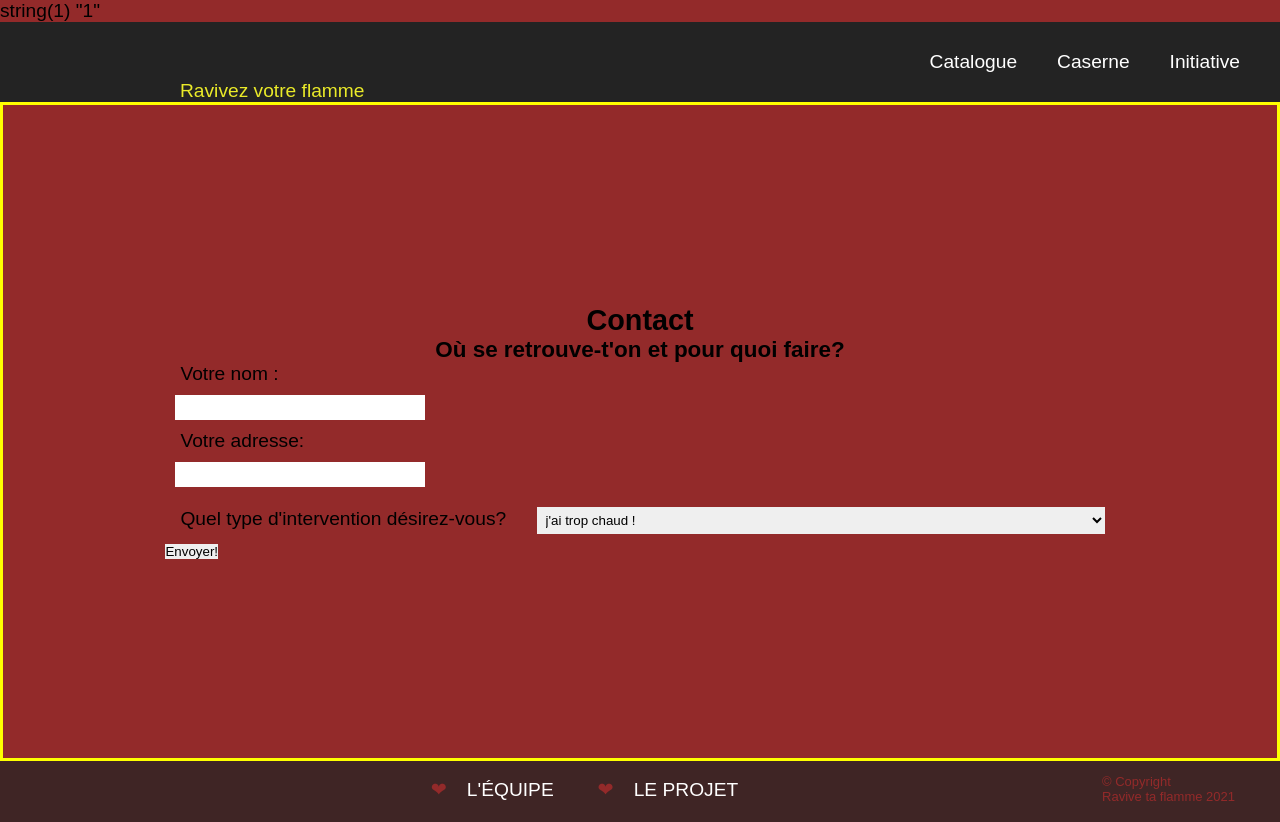
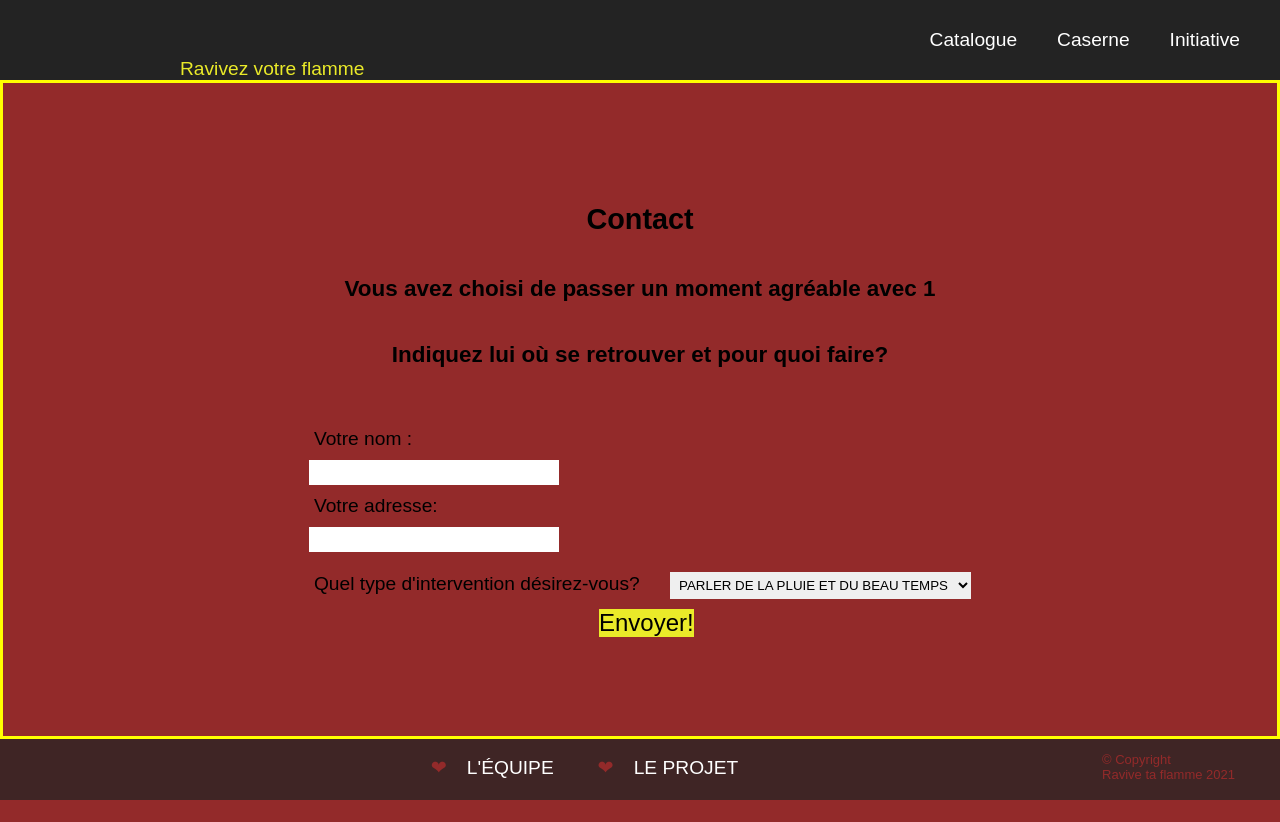
Before and after one commit to olivierjoubert/Firemen, a PHP site: page /formulaire.php?id=1 in a window 1280 px wide. After the commit the page ends 800 px from the top, so only its background shows below. Run offline with PHP 8.4, Linux system fonts and the light colour scheme.

Commit message:
design formulaire et affichage nom homme/femme réservé

```diff
--- a/catalogue.php
+++ b/catalogue.php
@@ -44,7 +44,7 @@
                             <span class="people-name">Bio : </span><?= $people['bio']; ?>
                                 <div class="divbutton">
                                     <form method="get" action="formulaire.php">
-                                    <input type="hidden" name="id" value="<?= $people['id'] ?>">
+                                    <input type="hidden" name="id" value="<?= $people['name'] ?>">
                                         <button class="fire-button">Réservez moi</button>
                                     </form>
                                 </div>
--- a/catalogueFemme.php
+++ b/catalogueFemme.php
@@ -44,8 +44,8 @@
                             <span class="people-name">Bio : </span><?= $people['bio']; ?>
                                 <div class="divbutton">
                                     <form method="get" action="formulaire.php">
-                                        console.log($people['id']);
-                                    <input class="fire-button" type="submit" value="Réservez-moi" name=<?$people['id']?>
+                                   <input type="hidden" name="id" value="<?= $people['name'] ?>">
+                                          <button class="fire-button">Réservez moi</button>
                                     </form>
                                 </div>
                     </div>
--- a/formulaire.php
+++ b/formulaire.php
@@ -1,5 +1,3 @@
-<?php var_dump($_GET["id"])?>
-
 <!DOCTYPE html>
 <?php
 require('head.php')
@@ -11,9 +9,12 @@ require('head.php')
     require('header.php')
     ?>
     <div class="main-container">
-        <h2>Contact</h2>
-        <h3>Où se retrouve-t'on et pour quoi faire?</h3>
-        <form class = "formulaire" action="" method="get">
+        <h2 class="texte-du-formulaire">Contact</h2>
+        <h3 class="texte-du-formulaire">
+        <?php echo "Vous avez choisi de passer un moment agréable avec " . ($_GET ['id']) ?>
+        </h3>
+        <h3 class="texte-du-formulaire dernière-demande-formulaire">Indiquez lui où se retrouver et pour quoi faire?</h3>
+        <form class = "formulaire-de-contact" action="" method="get">
             <div>
                 <label for="identity">Votre nom :</label>
                 <input type="text" id="identity" name="identity" class="champ">
@@ -25,21 +26,16 @@ require('head.php')
             <div>
                 <label for="action">Quel type d'intervention désirez-vous?</label>
                 <select name="action" id="action">
-                    <OPTION>j'ai trop chaud !
-                    <OPTION>bouche à bouche please <3
-                    <OPTION>j'aimerai une oreille attentive pour raconter ma vie....
-                    <OPTION>méga incendie : venez à plusieurs, prenez vos lances, la grande échelle et éteignez-moi ça
+                    <option value="action1">PARLER DE LA PLUIE ET DU BEAU TEMPS</option>
+                    <option value="action2">BOUCHE A BOUCHE <3</option>
+                    <option value="action3">JE SUIS EN FEU...</option>
                 </select>
             </div>
             <div>
-                <input type="button" value="Envoyer!" class="contact">
+                <input type="button" value="Envoyer!" class="contact-button">
             </div>
         </form>
         <script>
-            const HotButton = document.querySelector('.contact');
-            HotButton.addEventListener('mouseover',function (){
-                HotButton.style.backgroundColor = "red";
-            });
             const Alerting = document.querySelector('.contact');
             Alerting.addEventListener('click',function (){
                 alert("Votre rendez-vous est pris!");
--- a/style.css
+++ b/style.css
@@ -431,3 +431,27 @@ select {
 .titre-des-image-des-pompiers-de-image-et-texte{
     margin: 20px;
 }
+
+/* Debut formulaire ================================= */
+
+.formulaire-de-contact{
+    display: flex;
+    flex-direction: column ;
+}
+
+.contact-button{
+    background-color: #eaea29;
+    font-size: x-large;
+    display: flex;
+    position: relative;
+    justify-content: center;
+    margin-left: 300px;
+}
+
+.texte-du-formulaire{
+    margin: 20px;
+}
+
+.dernière-demande-formulaire {
+    margin-bottom: 60px;
+}
```
